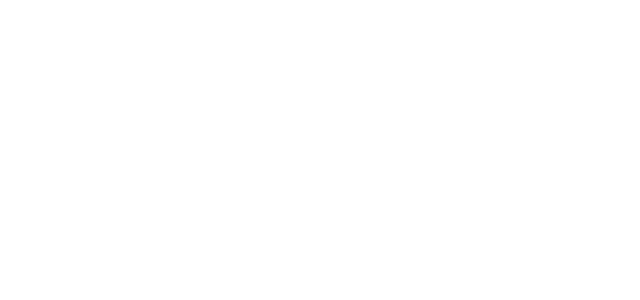
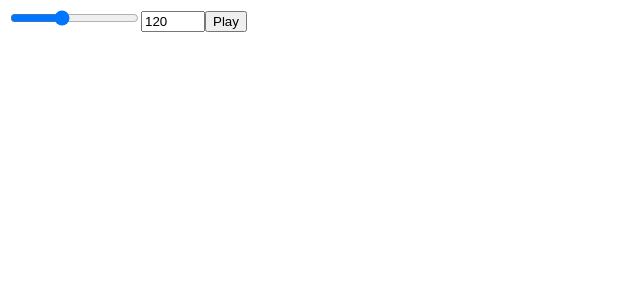
Before and after one commit to Volcomix/jsdaw, a React app: page / in a window 1280 px wide. Shown: the top 300 px of the page, without its empty margins (0-640 px from the left). Built offline with nearby package versions, Linux system fonts and the light colour scheme.

Commit message:
Init Beat component

```diff
--- a/src/App.js
+++ b/src/App.js
@@ -1,32 +1,13 @@
 import React from 'react'
 
+import Beat from './Beat.component'
 import BassDrum from './BassDrum'
 
 const context = new AudioContext()
-
-const master = context.createGain()
-master.gain.value = 0.1
-master.connect(context.destination)
-
-const bassDrum = new BassDrum(context, master)
-
-const bpm = 120
-
-const secondsPerBeat = 60 / bpm
-let next = context.currentTime
-bassDrum.playSound(next)
-
-function loop() {
-  if (context.currentTime >= next) {
-    next += secondsPerBeat
-    bassDrum.playSound(next)
-  }
-  setTimeout(loop, 50)
-}
-loop()
+const bassDrum = new BassDrum(context, context.destination)
 
 const App = () => (
-  <div></div>
+  <Beat min={43} max={240} context={context} synth={bassDrum} />
 )
 
 export default App
--- a/src/BassDrum.js
+++ b/src/BassDrum.js
@@ -79,7 +79,7 @@
     pitchBendGain.gain.value = 1
 
     const vca = this.context.createGain()
-    vca.gain.setValueAtTime(10, when)
+    vca.gain.setValueAtTime(1, when)
     vca.gain.linearRampToValueAtTime(0, when + duration)
 
     body.connect(bodyGain)
--- /dev/null
+++ b/src/Beat.component.js
@@ -0,0 +1,65 @@
+import React from 'react'
+
+import Beat from './Beat'
+
+class BeatComponent extends React.Component {
+  constructor(props) {
+    super(props)
+    this.beat = new Beat(props.context, props.synth)
+    this.state = { bpm: this.beat.bpm, isLooping: false }
+  }
+
+  componentWillReceiveProps(nextProps) {
+    if (nextProps.context !== this.props.context) {
+      this.beat.context = nextProps.context
+    }
+    if (nextProps.synth !== this.props.synth) {
+      this.beat.synth = nextProps.synth
+    }
+  }
+
+  render() {
+    const { min, max } = this.props
+    const { bpm, isLooping } = this.state
+    return (
+      <div>
+        <input
+          type='range'
+          min={min}
+          max={max}
+          step={1}
+          value={bpm}
+          onChange={this.handleBpmChange}
+        />
+        <input
+          type='number'
+          min={min}
+          max={max}
+          step={1}
+          value={bpm}
+          onChange={this.handleBpmChange}
+        />
+        <button onClick={this.handleButtonClick}>
+          {isLooping ? 'Stop' : 'Play'}
+        </button>
+      </div>
+    )
+  }
+
+  handleBpmChange = (event) => {
+    this.beat.bpm = event.target.value
+    this.setState({ bpm: this.beat.bpm })
+  }
+
+  handleButtonClick = () => {
+    const { isLooping } = this.state
+    if (isLooping) {
+      this.beat.stop()
+    } else {
+      this.beat.start()
+    }
+    this.setState({ isLooping: !isLooping })
+  }
+}
+
+export default BeatComponent
--- /dev/null
+++ b/src/Beat.js
@@ -0,0 +1,36 @@
+class Beat {
+  constructor(context, synth) {
+    this.context = context
+    this.synth = synth
+    this.bpm = 120
+    this.isLooping = false
+  }
+
+  start() {
+    this.last = this.context.currentTime + 0.05 // Delay to ear the sound beginning
+    this.synth.playSound(this.last)
+    this.isLooping = true
+    this.loop()
+  }
+
+  stop() {
+    this.isLooping = false
+  }
+
+  loop = () => {
+    if (!this.isLooping) {
+      return
+    }
+    for (
+      let next = this.last + 60 / this.bpm;
+      next < this.context.currentTime + 0.1;
+      next += 60 / this.bpm
+    ) {
+      this.synth.playSound(next)
+      this.last = next
+    }
+    setTimeout(this.loop, 25)
+  }
+}
+
+export default Beat
```
